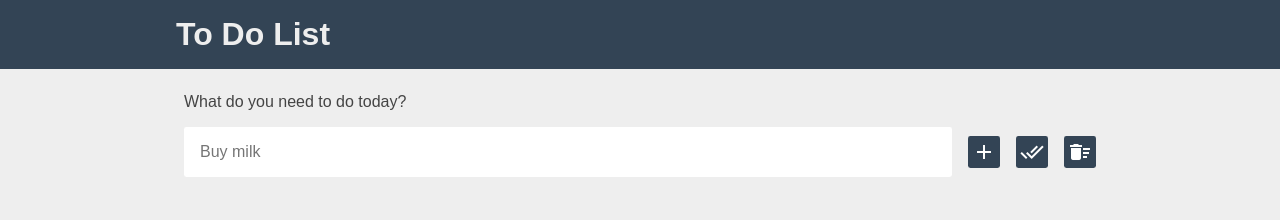
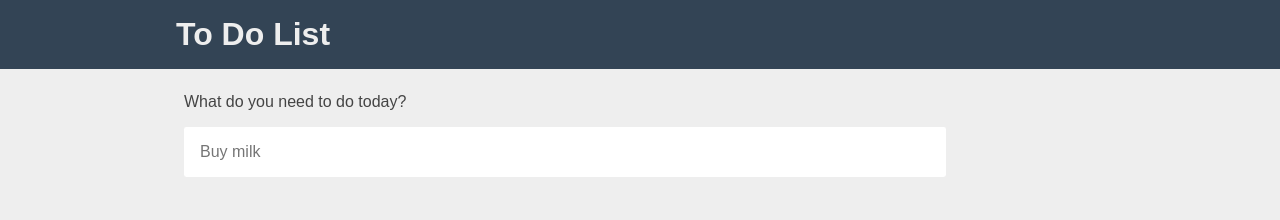
Before and after one commit to thomasxbanks/todo-list, a plain HTML site: page index.html in a window 1280 px wide. Drawn offline with nearby package versions, Linux system fonts and the light colour scheme; a web font is replaced by a local one.

Commit message:
conditional add button

```diff
--- a/index.css
+++ b/index.css
@@ -40,7 +40,7 @@ td {
 }
 
 .wrapper_button {
-	width: 30px;
+	width: 50px;
 	text-align: center;
 }
 
--- a/index.html
+++ b/index.html
@@ -25,17 +25,17 @@
 						<input type="text" placeholder="Buy milk" autofocus class="text-input" v-model="newTask" v-on:keyup.enter="addTask">
 					</td>
 					<td class="wrapper_button">
-						<button class="add material-icons" v-on:click="addTask(task)">add</button>
+						<button class="add material-icons" v-on:click="addTask(task)" v-if="newTask.length > 0">add</button>
 					</td>
 					<td class="wrapper_button">
-						<label for="mark-all">
+						<label for="mark-all" v-if="hasTask">
 							<input type="checkbox" id="mark-all" v-bind:checked="areAllSelected" v-on:click="selectAll">
 							<span v-if="!areAllSelected" class="complete material-icons">done_all</span>
 							<span v-else class="complete material-icons">undo</span>
 						</label>
 					</td>
 					<td class="wrapper_button">
-						<button class="material-icons remove" v-on:click="clearList">delete_sweep</button>
+						<button class="material-icons remove" v-on:click="clearList" v-if="hasTask">delete_sweep</button>
 					</td>
 				</tr>
 			</table>
```
